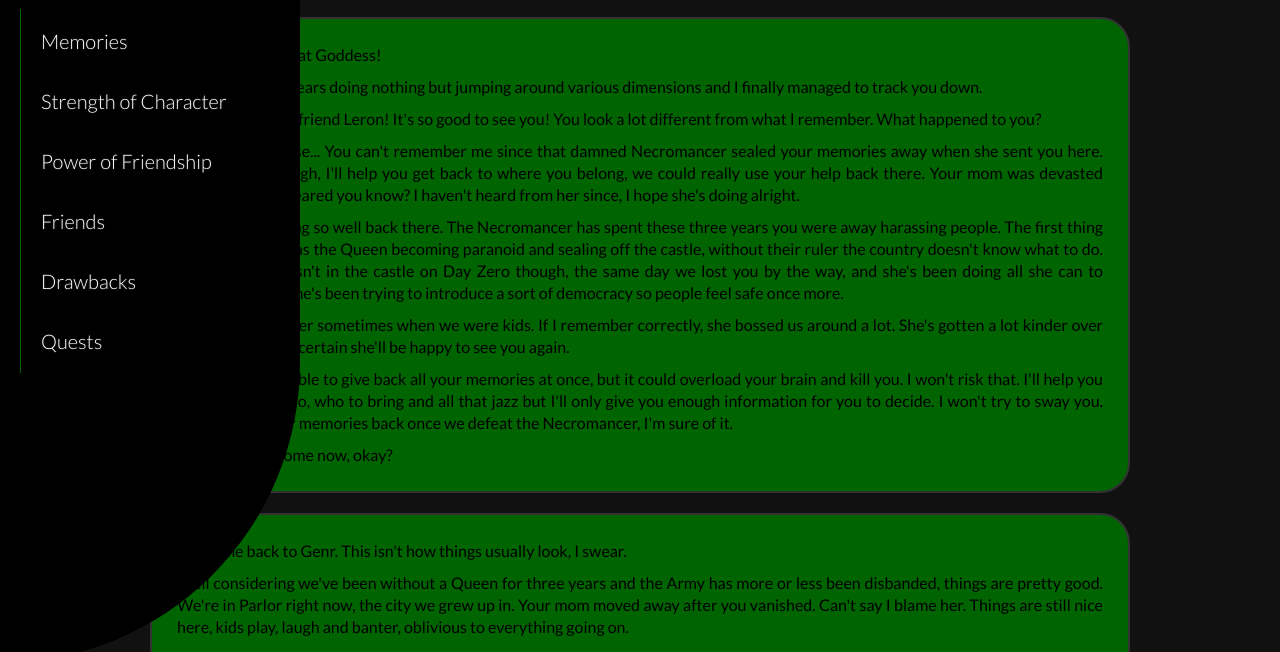
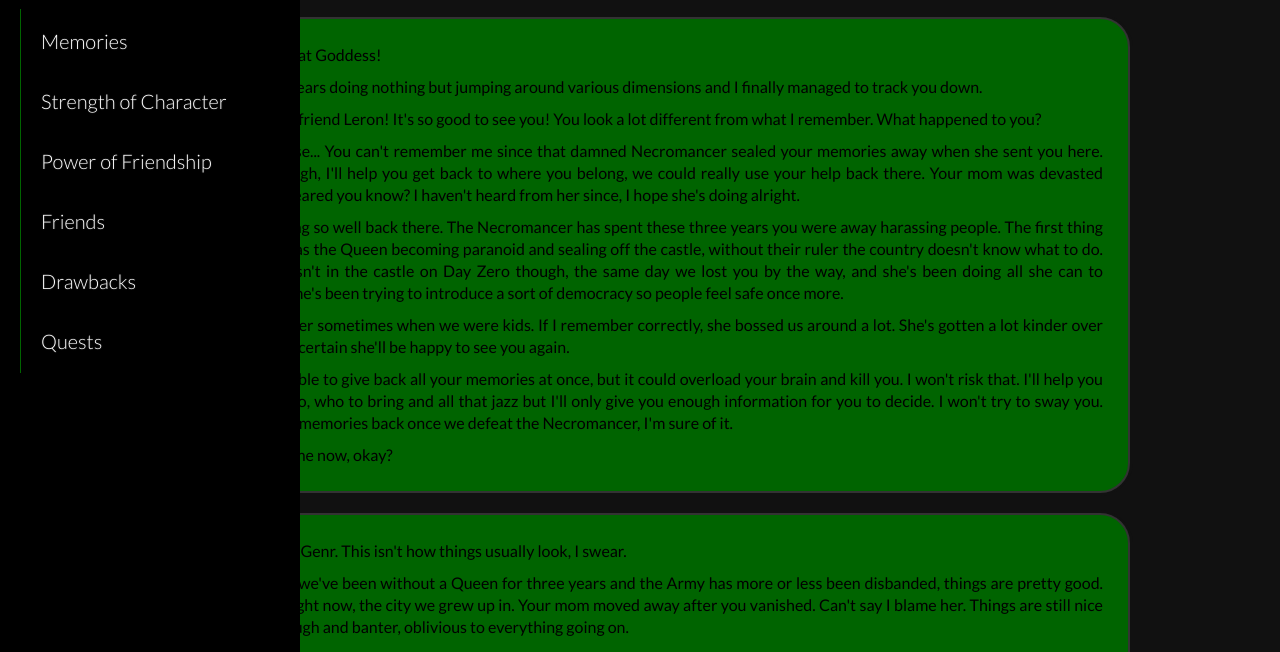
Before and after one commit to PauloSerrano/cyoa-world-collide, a plain HTML site: page index.html in a window 1280 px wide. Both pictures are taken after a click on the picture 25 px from the left and 25 px from the top of the page. Shown: the part 137-789 px from the top of the page. Drawn offline with nearby package versions, Linux system fonts and the light colour scheme; a web font is replaced by a local one.

Commit message:
minor fixes

```diff
--- a/css/style.css
+++ b/css/style.css
@@ -79,16 +79,16 @@ aside{
     width: 1px;
     height: calc(100vh - 50px);
     background-color: black;
+    overflow-y: auto;
     visibility: hidden;
     transition: .5s all ease-out;
-    border-radius: 0 0 calc(100vh - 50px) 0;
     z-index: 4;
 }
 
 aside ul{
     padding: 20px;
     opacity: 0;
-    overflow: hidden;
+    overflow-x: hidden;
     visibility: hidden;
     transition: .5s all ease-in-out;
 }
```
